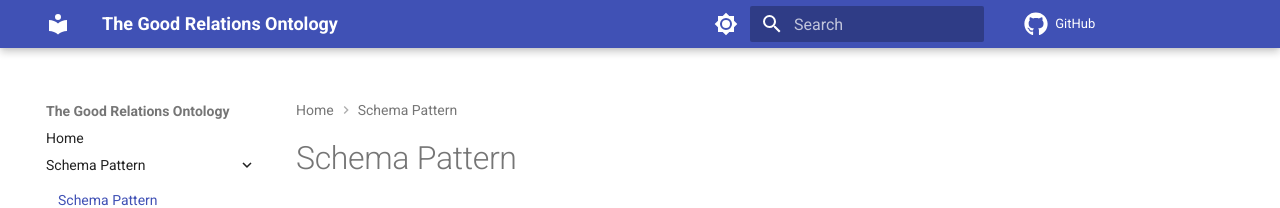
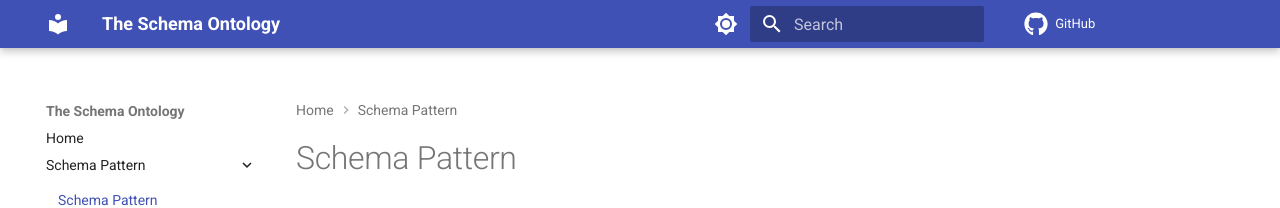
Before and after one commit to k-vaughn/ontology-import-schema, an MkDocs documentation site: the page built from docs/SchemaPattern.md, in a window 1280 px wide. Shown: the top 208 px of the page. Built offline with MkDocs 1.6.1 and Material for MkDocs 9.7.7, drawn with Linux system fonts in a browser that asks for light colours; comment, search, counter and statistics services are not loaded; the version menu is left out.

Commit message:
Corrected website title

```diff
--- a/mkdocs.yml
+++ b/mkdocs.yml
@@ -1,11 +1,11 @@
-site_name: The Good Relations Ontology
-site_description: The Good Relations ontology converted into a website
-repo_url: https://github.com/ISO-TC204/ontology-import-gr
+site_name: The Schema Ontology
+site_description: The Schema ontology converted into a website
+repo_url: https://github.com/ISO-TC204/ontology-import-schema
 nav:
 - Home: index.md
 - Schema Pattern:
   - Schema Pattern: SchemaPattern.md
-site_url: https://isotc204.org/ontology-import-gr/
+site_url: https://isotc204.org/ontology-import-schema/
 copyright: <p xmlns:cc="http://creativecommons.org/ns#" xmlns:dct="http://purl.org/dc/terms/">
   <a href="https://creativecommons.org/licenses/by/4.0/?ref=chooser-v1" target="_blank"
   rel="license noopener noreferrer" style="display:inline-block;">CC BY 4.0<img style="height:22px!important;margin-left:3px;vertical-align:text-bottom;"
```
